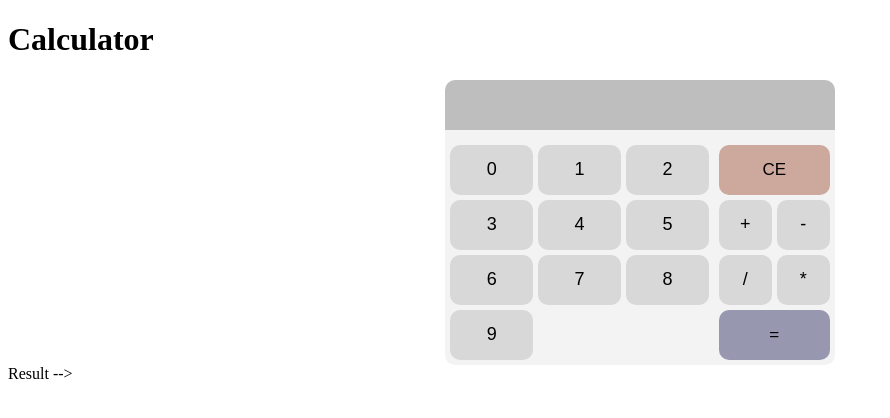
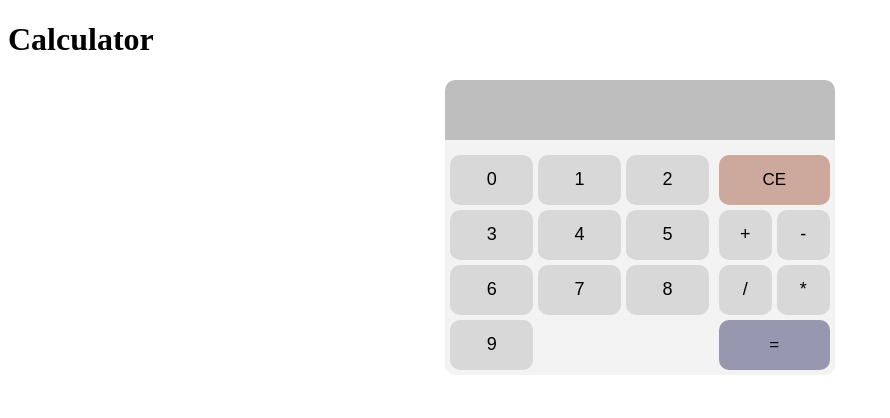
Before and after one commit to javier-agustin-ale/vue-calculator, a Vue app: page / in a window 1280 px wide. Shown: the top 418 px of the page, without its empty margins (0-890 px from the left). Built offline with nearby package versions, Linux system fonts and the light colour scheme.

Commit message:
Created display component to move logic from calculator

```diff
--- a/src/components/calculator/calculator.vue
+++ b/src/components/calculator/calculator.vue
@@ -2,6 +2,7 @@
 import { ref } from 'vue';
 import EqualButton from '../buttons/equal-button.vue';
 import NumberButton from '../buttons/number-button.vue';
+import Display from '../display/display.vue';
 
 const currentValue = ref('');
 const previousValue = ref('');
@@ -26,7 +27,6 @@ const addNumber = (number: number): void => {
 };
 
 const removeNumber = (): void => {
-    console.log(currentValue.value.slice(0, -1));
     currentValue.value = currentValue.value.slice(0, -1);
 };
 
@@ -35,24 +35,21 @@ const solveOperation = (isEqual = true): void => {
     const result = eval(solve);
 
     if (isEqual) {
-        currentValue.value = result;
+        currentValue.value = String(result);
         previousValue.value = '';
     } else {
-        previousValue.value = result;
+        previousValue.value = String(result);
     }
 };
 </script>
 
 <template>
     <h1>Calculator</h1>
-    <div class="display">
-        <!-- <div>
-            {{ currentValue }}
-        </div> -->
-        <div>
-            {{ currentValue }}
-        </div>
-    </div>
+    <Display
+        :current-value="currentValue"
+        :previous-value="previousValue"
+        :operator="operator"
+    ></Display>
     <div class="calculator-container">
         <div class="numbers-container">
             <NumberButton
@@ -77,25 +74,9 @@ const solveOperation = (isEqual = true): void => {
             </div>
         </div>
     </div>
-    <div>Result --> {{ previousValue }}</div>
 </template>
 
 <style scoped>
-.display {
-    background-color: #b8b7b7e6;
-    border-radius: 10px 10px 0 0;
-    max-width: 30%;
-    padding: 5px;
-    min-height: 40px;
-    font-weight: 600;
-    font-size: 17px;
-    letter-spacing: 2px;
-    margin: auto;
-    text-align: end;
-    display: flex;
-    justify-content: end;
-    align-items: end;
-}
 .calculator-container {
     padding: 15px 5px 5px 5px;
     margin: auto;
--- /dev/null
+++ b/src/components/display/display.vue
@@ -0,0 +1,50 @@
+<script setup lang="ts">
+const props = defineProps({
+    previousValue: String,
+    currentValue: String,
+    operator: String,
+});
+</script>
+
+<template>
+    <div class="display">
+        <div class="values-container">
+            <div class="previous-value">
+                {{ previousValue }}
+                {{ operator && previousValue ? operator : '' }}
+            </div>
+            <div class="current-value">
+                {{ currentValue }}
+            </div>
+        </div>
+    </div>
+</template>
+
+<style scoped>
+.display {
+    background-color: #b8b7b7e6;
+    border-radius: 10px 10px 0 0;
+    max-width: 30%;
+    padding: 5px;
+    min-height: 50px;
+    font-weight: 600;
+    font-size: 17px;
+    letter-spacing: 2px;
+    margin: auto;
+    text-align: end;
+    display: grid;
+}
+.values-container {
+    padding: 5px 10px 0 0;
+    display: flex;
+    flex-direction: column;
+    gap: 5px;
+}
+.previous-value {
+    height: 50%;
+    color: gray;
+}
+.current-value {
+    height: 50%;
+}
+</style>
```
